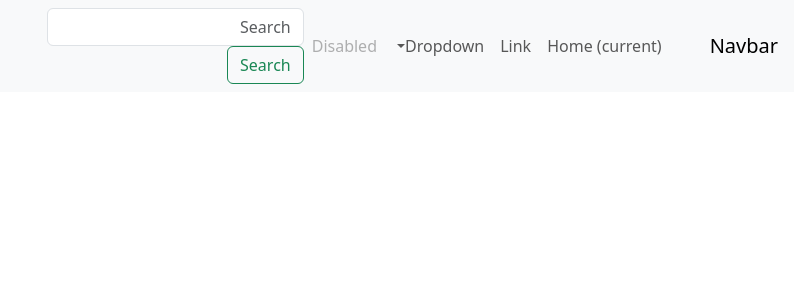
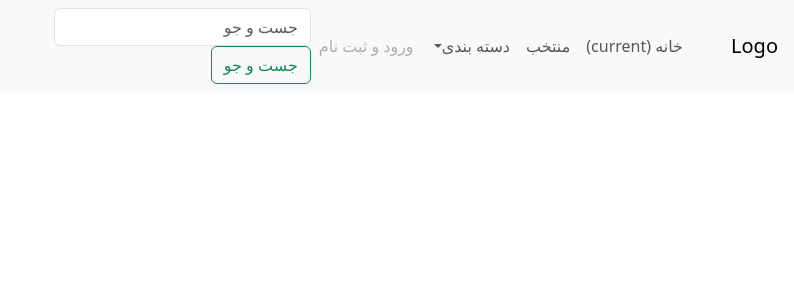
Before and after one commit to AhadFallah/weblogWithReact, a React (Create React App) app: page / in a window 1280 px wide. Shown: the top 300 px of the page, without its empty margins (486-1280 px from the left). Built offline with nearby package versions, Linux system fonts and the light colour scheme.

Commit message:
make persian menu

```diff
--- a/src/components/app.jsx
+++ b/src/components/app.jsx
@@ -1,8 +1,8 @@
 import React, { Component } from "react";
 import Navbar from "./partials/navbar.jsx";
 class App extends Component {
-  render() {
-    return <Navbar />;
-  }
+	render() {
+		return <Navbar />;
+	}
 }
 export default App;
--- a/src/components/partials/navbar.jsx
+++ b/src/components/partials/navbar.jsx
@@ -14,7 +14,7 @@ class Navbar extends Component {
 					style={rtlStyle}
 				>
 					<a class="navbar-brand" href="#">
-            Navbar
+						Logo
 					</a>
 					<button
 						class="navbar-toggler"
@@ -32,12 +32,12 @@ class Navbar extends Component {
 						<ul class="navbar-nav">
 							<li class="nav-item active">
 								<a class="nav-link" href="#">
-                  Home <span class="sr-only">(current)</span>
+									خانه <span class="sr-only">(current)</span>
 								</a>
 							</li>
 							<li class="nav-item">
 								<a class="nav-link" href="#">
-                  Link
+									منتخب
 								</a>
 							</li>
 							<li class="nav-item dropdown">
@@ -50,7 +50,7 @@ class Navbar extends Component {
 									aria-haspopup="true"
 									aria-expanded="false"
 								>
-                  Dropdown
+									دسته بندی
 								</a>
 								<div class="dropdown-menu" aria-labelledby="navbarDropdown">
 									<a class="dropdown-item" href="#">
@@ -67,22 +67,22 @@ class Navbar extends Component {
 							</li>
 							<li class="nav-item">
 								<a class="nav-link disabled" href="#">
-                  Disabled
+									ورود و ثبت نام
 								</a>
 							</li>
 						</ul>
 						<form class="form-inline my-2 my-lg-0 mr-auto">
 							<input
 								class="form-control mr-sm-2"
-                type="search"
-                placeholder="Search"
-                aria-label="Search"
+								type=""
+								placeholder="جست و جو"
+								aria-label=""
 							/>
 							<button
 								class="btn btn-outline-success my-2 my-sm-0 mr-2"
 								type="submit"
 							>
-                Search
+								جست و جو
 							</button>
 						</form>
 					</div>
```
Lines whose indentation alone changed are shown as unchanged.
